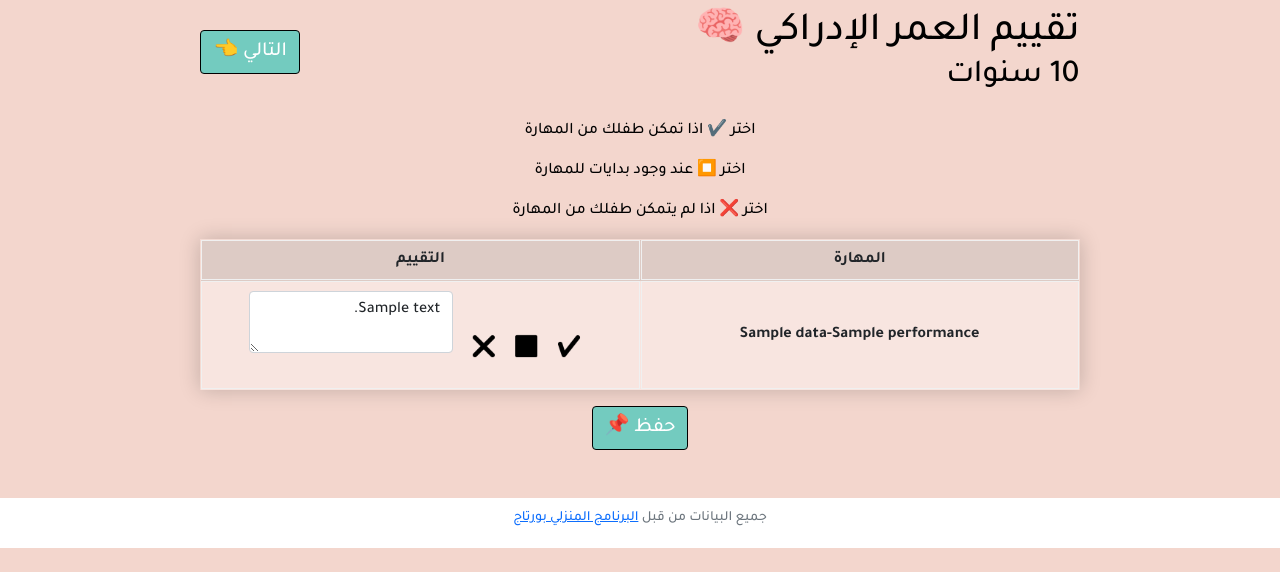
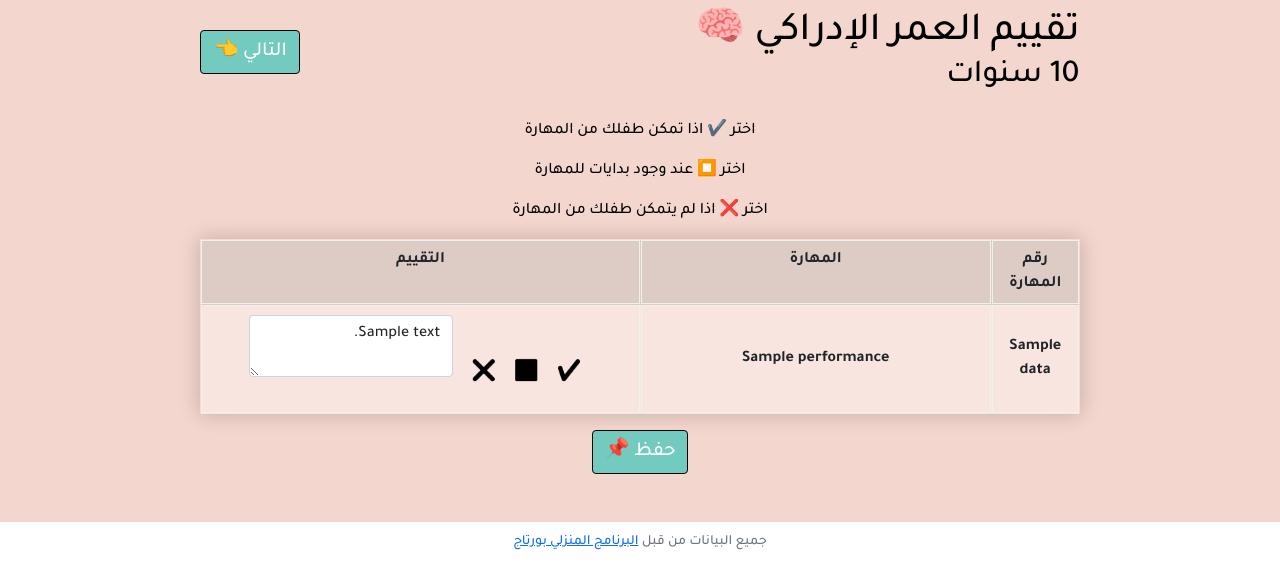
Before and after one commit to Noor2003-hub/RW, a Flask app: template templates/assess_cognitive.html in a window 1280 px wide. Shown: the part 396-968 px from the top of the page. Before the commit the page ends 944 px from the top, so only its background shows below. Run offline with Flask 3, Linux system fonts and the light colour scheme; the template is opened without the code that fills it: most values are stand-ins (such as "Sample title", 1, 10 or a date in 2020); some libraries are stand-ins or nearby versions.

Commit message:
first commit

```diff
--- a/templates/assess_cognitive.html
+++ b/templates/assess_cognitive.html
@@ -7,7 +7,7 @@
 {% block main %}
 <div style="flex: 10; display: flex; flex-direction: column; align-items: center;">
         <form method="post" action="/assess_tut" style="position: absolute; left:5px;">
-            <button class="btn2" type="submit" style=" background: none; border: none;">
+            <button class="btn2" type="submit" style="z-index:100; background: none; border: none;">
                 <h2>❔</h2>
             </button>
         </form>
@@ -133,14 +133,19 @@
 <div style="width:100%; display: flex; justify-content: center;">
     <form style="width: 70%" method="post" action="/save_cognitive">
         <table class='table blended-table' style=" width:100%; border-color: black; background-color: rgba(255,255,255, 0.1);">
-            <tr>
+            <tr><th>رقم المهارة</th>
                 <th>المهارة</th>
                 <th>التقييم</th>
             </tr>
             {% for i in data %}
             {% if i.age[0]==child_age %}
             <tr {%if i.scale>=0 %} style=" background-color: rgba(0,0,0, 0.1);"{%endif%}>
-                <td style="width:50%;"><strong>{{i.title}}-{{ i.performance }}</strong></td>
+                <td style="text-align: center; width: 10%;">
+                    <strong>{{ i.title }}</strong>
+                </td>
+                <td style="width: 40%;">
+                    <strong>{{ i.performance }}</strong>
+                </td>
                 <td>
                     <input type="hidden" name="performances[{{ loop.index0 }}][title]" value="{{ i.title }}">
                     <input type="hidden" name="performances[{{ loop.index0 }}][age]" value="{{ child_age }}">
```
